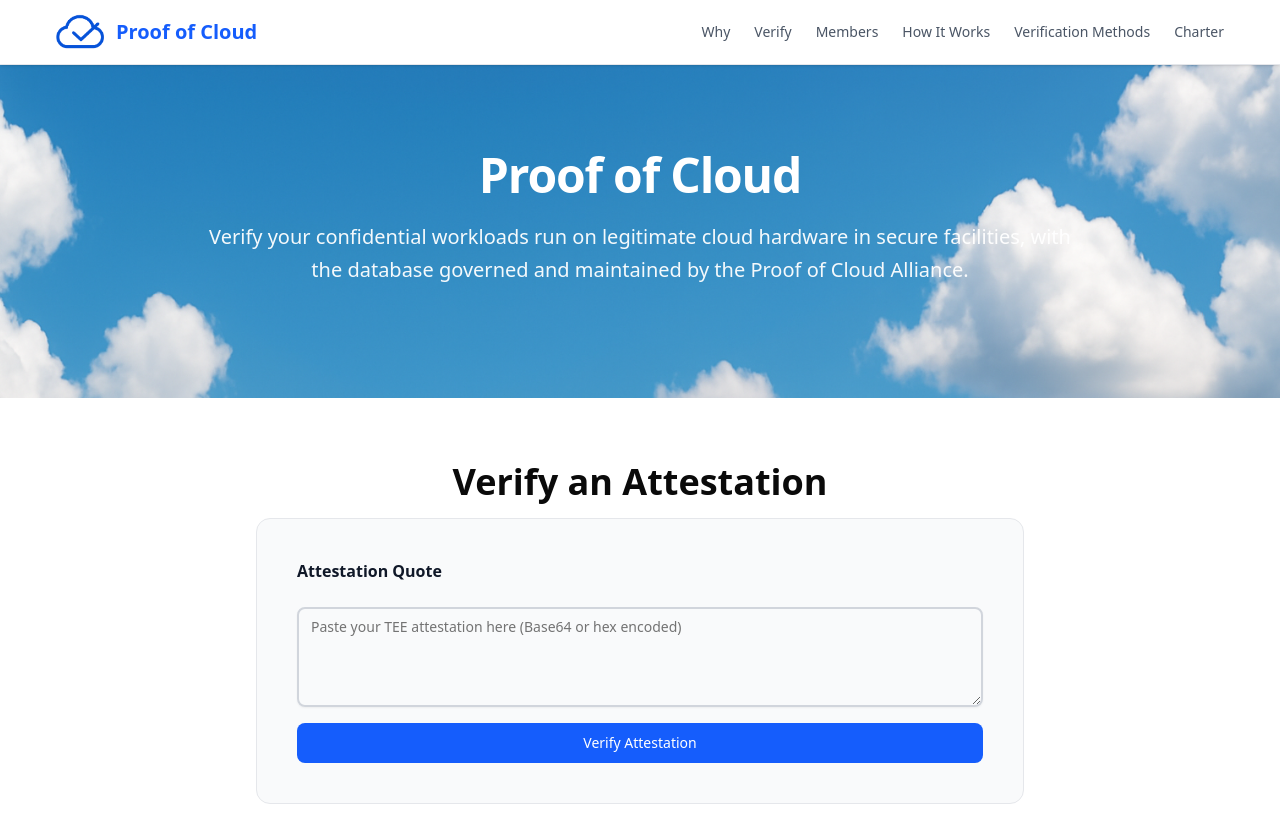
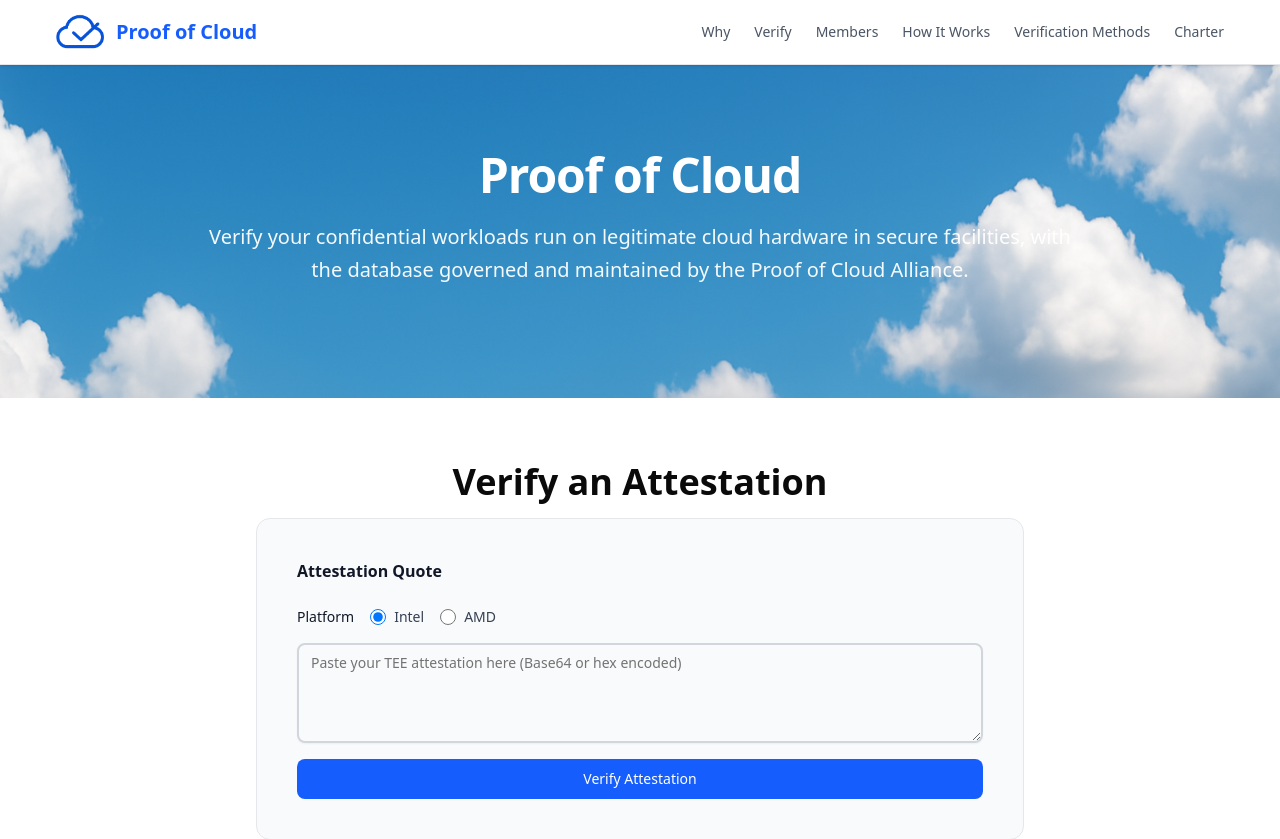
Before and after one commit to proofofcloud/proofofcloudorg, a Next.js app in the folder frontend/: page / in a window 1280 px wide. Shown: the top 839 px of the page. Built offline with nearby package versions, Linux system fonts and the light colour scheme.

Commit message:
feat: Add toggle to allow choosing between Intel and AMD

```diff
--- a/frontend/components/verification-form.tsx
+++ b/frontend/components/verification-form.tsx
@@ -18,6 +18,7 @@
     uploadedAt?: string;
     error?: string;
   } | null>(null);
+  const [attestationType, setAttestationType] = useState<'intel' | 'amd'>('intel');
 
   const handleSubmit = async (e: React.FormEvent) => {
     e.preventDefault();
@@ -57,7 +58,7 @@
         headers: {
           "Content-Type": "application/json",
         },
-        body: JSON.stringify({ hex: quoteHex }),
+        body: JSON.stringify({ hex: quoteHex, type: attestationType }),
       });
 
       const verifyData = await verifyResponse.json();
@@ -281,6 +282,31 @@
 
       {/* Form */}
       <form onSubmit={handleSubmit} className="space-y-4">
+        <div className="flex items-center gap-4">
+          <span className="text-sm font-medium text-gray-900">Platform</span>
+          <label className="inline-flex items-center gap-2 text-sm text-gray-700">
+            <input
+              type="radio"
+              name="attestationType"
+              value="intel"
+              checked={attestationType === 'intel'}
+              onChange={() => setAttestationType('intel')}
+              className="h-4 w-4"
+            />
+            Intel
+          </label>
+          <label className="inline-flex items-center gap-2 text-sm text-gray-700">
+            <input
+              type="radio"
+              name="attestationType"
+              value="amd"
+              checked={attestationType === 'amd'}
+              onChange={() => setAttestationType('amd')}
+              className="h-4 w-4"
+            />
+            AMD
+          </label>
+        </div>
         <Textarea
           id="attestation"
           value={attestation}
```
